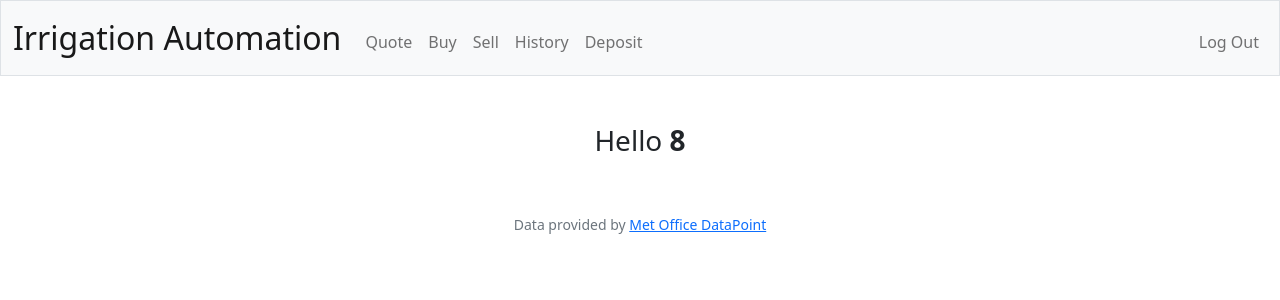
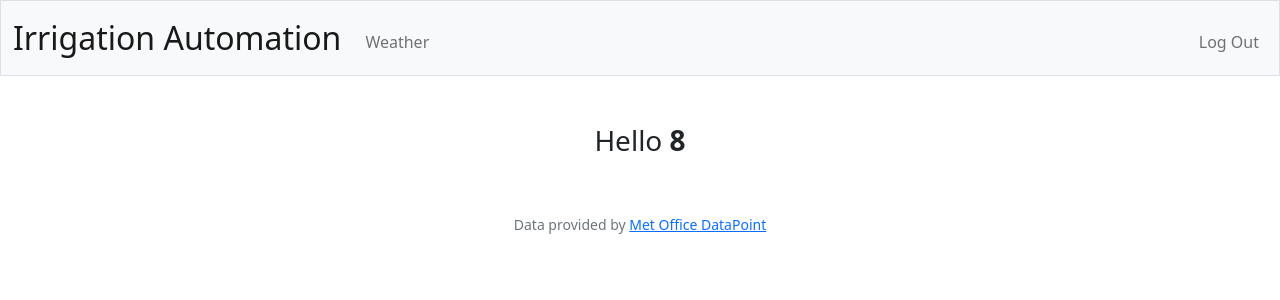
Before and after one commit to samuel-speller/Final-Project-cs50, a Flask app: page / in a window 1280 px wide. Shown: the top 300 px of the page. Run offline with Flask 2, Linux system fonts and the light colour scheme; a user stored in the database is signed in.

Commit message:
getting weather api working. successfully connected and pulling data

```diff
--- a/app.py
+++ b/app.py
@@ -6,7 +6,7 @@ from flask_session import Session
 from tempfile import mkdtemp
 from werkzeug.security import check_password_hash, generate_password_hash
 
-from functions import apology, login_required, lookup, create_connection
+from functions import apology, login_required, create_connection, weather_locations
 
 # Configure application
 app = Flask(__name__)
@@ -33,7 +33,7 @@ def after_request(response):
 @app.route("/")
 @login_required
 def index():
-    """Show portfolio of stocks"""
+    """logged in homepage"""
     # get user info
     user_id = session["user_id"]
 
@@ -97,7 +97,6 @@ def logout():
     return redirect("/")
 
 
-# now working
 @app.route("/register", methods=["GET", "POST"])
 def register():
     if request.method == "GET":
@@ -159,79 +158,18 @@ def register():
         return render_template("login.html")
 
 
-@app.route("/sell", methods=["GET", "POST"])
+@app.route("/weather", methods=["GET", "POST"])
 @login_required
-def sell():
-    """Sell shares of stock"""
+def weather():
+    """Weather Page"""
     # grab user data
     user_id = session["user_id"]
-    user_stocks = db.execute("SELECT * FROM holdings WHERE user_id = ?",
-                             user_id)
+
+    locations = weather_locations()
 
     if request.method == "GET":
-        # get users stocks to add to the select menu
-        return render_template("sell.html", user_stocks=user_stocks)
+
+        return render_template("weather_input.html", locations=locations)
     else:
-        # define stock sybol and number of shares for user input in form
-        symbol = request.form.get("symbol")
-        sell_shares = int(request.form.get("shares"))
 
-        if not symbol:
-            return apology("Please provide a stock symbol", 400)
-        elif sell_shares <= 0:
-            return apology("Please provide a positive number of shares", 400)
-        else:
-            # lookup share info
-            stock_info = lookup(symbol)
-
-            # check user has the shares and enough of them
-            user_stock = db.execute("""SELECT symbol, shares
-                                    FROM holdings
-                                    WHERE user_id = ? AND symbol = ?""",
-                                    user_id, symbol)
-
-            if not stock_info:
-                return apology("please enter a valid stock symbol", 400)
-            elif not user_stock[0]["symbol"]:
-                return apology("you do not own any of this stock", 400)
-            elif user_stock[0]["shares"] < sell_shares:
-                return apology("you do not own enough shares", 400)
-            else:
-                name = stock_info["name"]
-                price = stock_info["price"]
-
-                # update holdings table
-                new_shares_tot = user_stock[0]["shares"] - sell_shares
-
-                # remove shares from holdings table
-                if new_shares_tot > 0:
-                    db.execute("""UPDATE holdings
-                                SET shares = ?
-                                WHERE user_id = ? AND symbol = ?""",
-                                new_shares_tot, user_id, symbol)
-                else:
-                    # if user no longer has any shares of this stock then
-                    # delete the row in holdings
-                    db.execute("DELETE FROM holdings WHERE symbol = ?", symbol)
-
-                # update users table
-                # value of sale
-                sale_value = sell_shares * price
-                # find current user cash
-                user_cash = db.execute("SELECT cash FROM users WHERE id = ?",
-                                       user_id)
-                updated_cash = user_cash[0]["cash"] + sale_value
-                # update table
-                db.execute("UPDATE users SET cash = ? WHERE id = ?",
-                           updated_cash, user_id)
-
-                # record sale in order_history
-                db.execute("""INSERT INTO order_history
-                            (user_id, symbol, shares, price, timestamp,
-                            bought_sold)
-                            VALUES (?, ?, ?, ?, ?, ?)""",
-                           user_id, symbol, sell_shares, price,
-                           datetime.now(), "sold")
-
-                flash('Sold!')
-                return redirect("/")
+        return redirect("/")
--- a/functions.py
+++ b/functions.py
@@ -47,14 +47,42 @@ def login_required(f):
         return f(*args, **kwargs)
     return decorated_function
 
-
-def lookup(symbol):
-    """Look up quote for symbol."""
+def weather_locations():
+    """get the list of locations available for weather reports"""
 
     # Contact API
     try:
-        api_key = os.environ.get("API_KEY")
-        url = f"https://cloud.iexapis.com/stable/stock/{urllib.parse.quote_plus(symbol)}/quote?token={api_key}"
+        api_key = os.environ.get("MET_OFFICE_API_KEY")
+        # met office site list url
+        url = f"http://datapoint.metoffice.gov.uk/public/data/val/wxfcs/all/json/sitelist?key={api_key}"
+        response = requests.get(url)
+        response.raise_for_status()
+    except requests.RequestException:
+        return None
+
+    # I AM HERE, TRYING TO JUST GET THE NAMS FROM THE DICTIONARY .JSON LOCATION_LIST
+    location_list = response.json()
+    location_names = location_list.get('name')
+    return location_names
+
+    # Parse response
+    #try:
+    #    location_list = response.json()
+    #
+    #    return {
+    #        location_list
+    #    }
+    #except (KeyError, TypeError, ValueError):
+    #    return None
+
+
+def weather(location):
+    """Look up weather data at a location"""
+
+    # Contact API
+    try:
+        api_key = os.environ.get("MET_OFFICE_API_KEY")
+        url = f"http://datapoint.metoffice.gov.uk/public/data/resource?key={api_key}"
         response = requests.get(url)
         response.raise_for_status()
     except requests.RequestException:
@@ -62,7 +90,7 @@ def lookup(symbol):
 
     # Parse response
     try:
-        quote = response.json()
+        location_weather = response.json()
         return {
             "name": quote["companyName"],
             "price": float(quote["latestPrice"]),
--- a/templates/layout.html
+++ b/templates/layout.html
@@ -27,11 +27,7 @@
                 <div class="collapse navbar-collapse" id="navbar">
                     {% if session["user_id"] %}
                         <ul class="navbar-nav me-auto mt-2">
-                            <li class="nav-item"><a class="nav-link" href="/quote">Quote</a></li>
-                            <li class="nav-item"><a class="nav-link" href="/buy">Buy</a></li>
-                            <li class="nav-item"><a class="nav-link" href="/sell">Sell</a></li>
-                            <li class="nav-item"><a class="nav-link" href="/history">History</a></li>
-                            <li class="nav-item"><a class="nav-link" href="/deposit">Deposit</a></li>
+                            <li class="nav-item"><a class="nav-link" href="/weather">Weather</a></li>
                         </ul>
                         <ul class="navbar-nav ms-auto mt-2">
                             <li class="nav-item"><a class="nav-link" href="/logout">Log Out</a></li>
```
Also changed, not shown: met office api commands.txt (added, +11 -0 lines), templates/weather_input.html (added, +19 -0 lines), templates/weather_local.html (added, +11 -0 lines), 2 other files.
